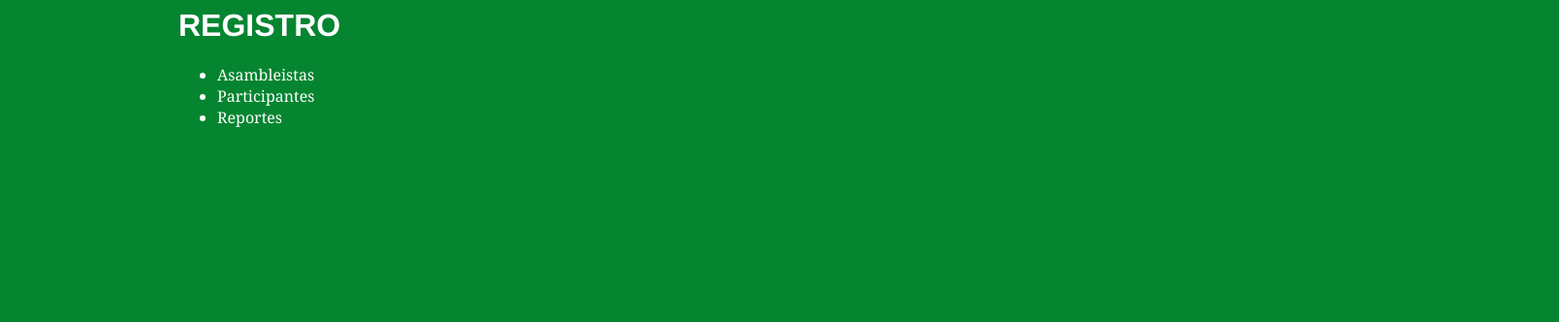
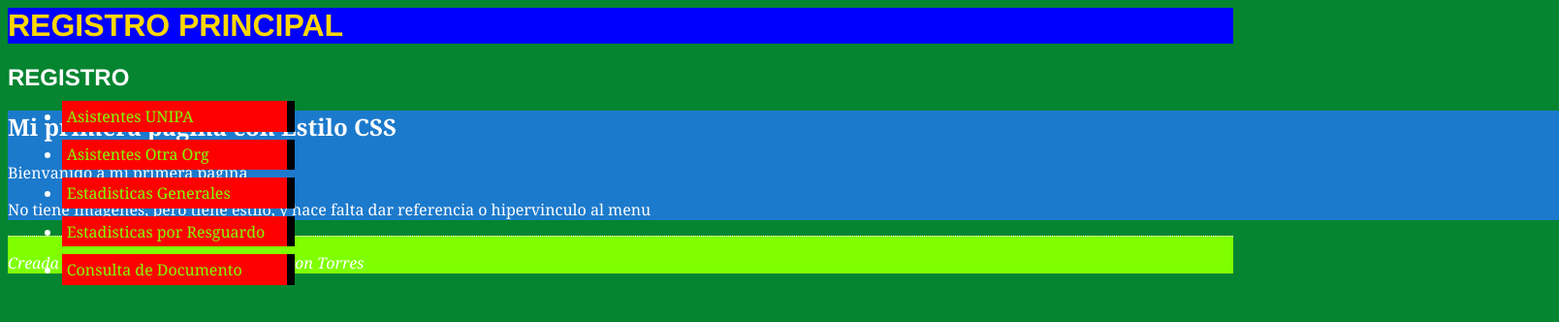
Before and after one commit to BTorres29/UNIPAREG, a plain HTML site: page Pagina_Reg.html in a window 1280 px wide. Shown: the whole page at 97% size, 1608 px wide, since content can reach past the window. Drawn offline with Linux system fonts and the light colour scheme.

Commit message:
Pagina principal
modificación pagina principal

```diff
--- a/Pagina_Reg.html
+++ b/Pagina_Reg.html
@@ -3,38 +3,39 @@
     <meta charset="UTF-8">
     <meta name="viewport" content="width=device-width, initial-scale=1.0">
     <title>Resgistro</title>
+    <link rel="stylesheet" href="miestilo.css"> <!--con esta linea se enlaza con el archivo de CSS-->
 
-
-<!--a continuacion se coloca el tipo de estilo tipo de letra, fondo y color de letra-->
-<style type="text/css">
-    body {
-        padding-left: 11em;
-        color: white;
-        background-color: rgb(5, 133, 48);
-        font-family: Georgia, 'Times New Roman', Times, serif;
-    }
-    ul.navbar {
-        position: absolute;
-        top: 2em;
-        left: 1em;
-        width: 9em;
-    }
-    h1 {
-        font-family: 'Franklin Gothic Medium', 'Arial Narrow', Arial, sans-serif;
-    }
-</style>
 
 </head>
 
 <body>
+    <header>
+        <h1>REGISTRO PRINCIPAL</h1>
+    </header>
+
+    <aside>
     <!--MENU-->
     <h1>REGISTRO</h1>
         <nav> <!--Lugar para navegacion-->
-            <ul>
-                <li>Asambleistas</li>
-                <li>Participantes</li>
-                <li>Reportes</li>
+            <ul class="navbar">
+                <li><a href="Pagina_Reg.html">Asistentes UNIPA</a>
+                <li><a href="Invitado.html">Asistentes Otra Org</a>
+                <li><a href="Estadisticas_Gral.html">Estadisticas Generales</a>
+                <li><a href="Estadisticas_Resg.html">Estadisticas por Resguardo</a>
+                <li><a href="Consulta_Doc.html">Consulta de Documento</a>
+
             </ul>
         </nav>
+    </aside>
+
+    <article>
+        <h2>Mi primera pagina con Estilo CSS</h2>
+        <p>Bienvanido a mi primera pagina</p>
+        <p>No tiene Imagenes, pero tiene estilo, y hace falta dar referencia o hipervinculo al menu</p>
+    </article>
+
+    <footer>
+        <address>Creada el 12 de Agosto del 2024 Att. Byron Torres</address>
+    </footer>
 </body>
 </html>
```
